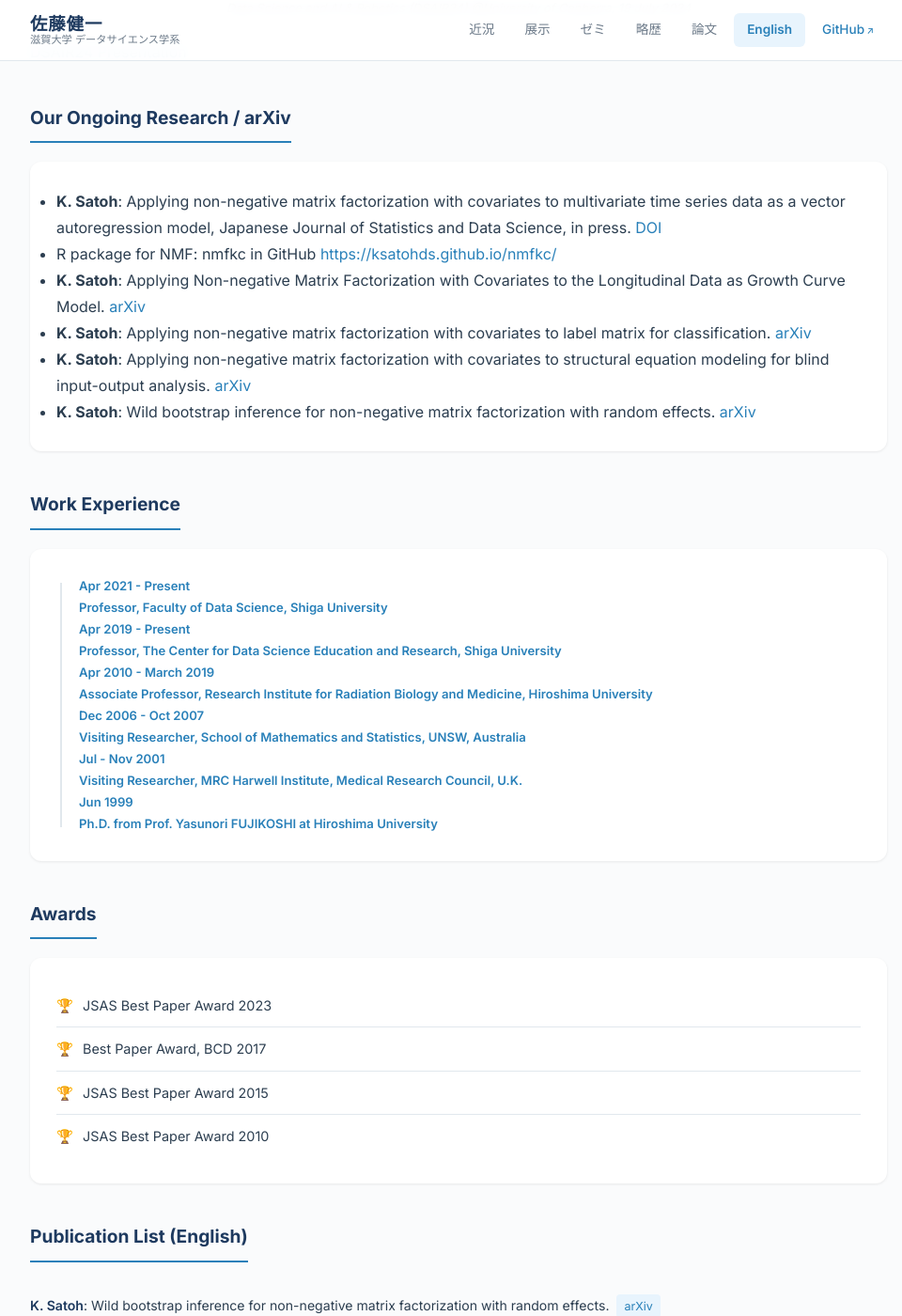
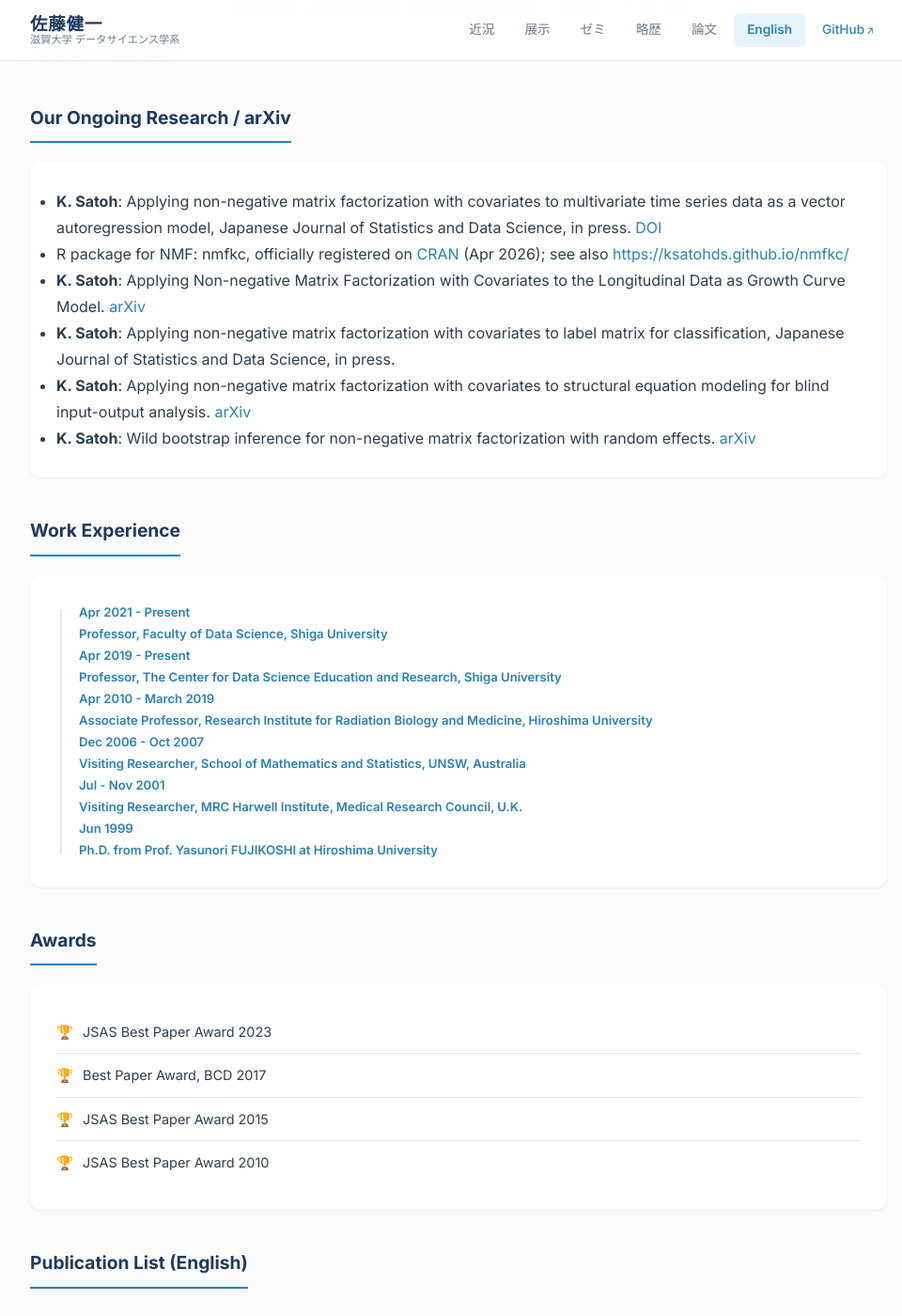
Before and after one commit to ksatohds/ksatohds.github.io, a Jekyll site: the page built from english.md, in a window 1280 px wide and 1400 px high, scrolled down 1147 px. Shown: the whole window at 94% size, without its empty margins (152-1112 px from the left). Built offline with Jekyll 4.4.1, drawn with Linux system fonts in a browser that asks for light colours; some of the changed text lies outside the part shown.

Commit message:
20260512 update english page for NMF-LAB acceptance and nmfkc CRAN registration
Co-Authored-By: Claude Opus 4.6 (1M context) <noreply@anthropic.com>

```diff
--- a/english.md
+++ b/english.md
@@ -46,9 +46,9 @@ title: English
   <div class="card">
     <ul>
       <li><strong class="author-highlight">K. Satoh</strong>: Applying non-negative matrix factorization with covariates to multivariate time series data as a vector autoregression model, Japanese Journal of Statistics and Data Science, in press. <a class="pub-link" href="https://doi.org/10.1007/s42081-025-00314-0">DOI</a></li>
-      <li>R package for NMF: nmfkc in GitHub <a href="https://ksatohds.github.io/nmfkc/">https://ksatohds.github.io/nmfkc/</a></li>
+      <li>R package for NMF: nmfkc, officially registered on <a href="https://cran.r-project.org/web/packages/nmfkc/index.html">CRAN</a> (Apr 2026); see also <a href="https://ksatohds.github.io/nmfkc/">https://ksatohds.github.io/nmfkc/</a></li>
       <li><strong class="author-highlight">K. Satoh</strong>: Applying Non-negative Matrix Factorization with Covariates to the Longitudinal Data as Growth Curve Model. <a class="pub-link" href="https://arxiv.org/abs/2403.05359">arXiv</a></li>
-      <li><strong class="author-highlight">K. Satoh</strong>: Applying non-negative matrix factorization with covariates to label matrix for classification. <a class="pub-link" href="https://arxiv.org/abs/2510.10375">arXiv</a></li>
+      <li><strong class="author-highlight">K. Satoh</strong>: Applying non-negative matrix factorization with covariates to label matrix for classification, Japanese Journal of Statistics and Data Science, in press.</li>
       <li><strong class="author-highlight">K. Satoh</strong>: Applying non-negative matrix factorization with covariates to structural equation modeling for blind input-output analysis. <a class="pub-link" href="https://arxiv.org/abs/2512.18250">arXiv</a></li>
       <li><strong class="author-highlight">K. Satoh</strong>: Wild bootstrap inference for non-negative matrix factorization with random effects. <a class="pub-link" href="https://arxiv.org/abs/2603.01468">arXiv</a></li>
     </ul>
@@ -105,7 +105,7 @@ title: English
   <h2 class="section-title">Publication List (English)</h2>
 
   <ol class="pub-list">
-    <li><strong class="author-highlight">K. Satoh</strong>: Wild bootstrap inference for non-negative matrix factorization with random effects. <a class="pub-link" href="https://arxiv.org/abs/2603.01468">arXiv</a></li>
+    <li><strong class="author-highlight">K. Satoh</strong>: Applying non-negative matrix factorization with covariates to label matrix for classification, Japanese Journal of Statistics and Data Science, in press.</li>
 
     <li><strong class="author-highlight">K. Satoh</strong>: Applying non-negative matrix factorization with covariates to multivariate time series data as a vector autoregression model, Japanese Journal of Statistics and Data Science, in press. <a class="pub-link" href="https://doi.org/10.1007/s42081-025-00314-0">DOI</a></li>
 
```
